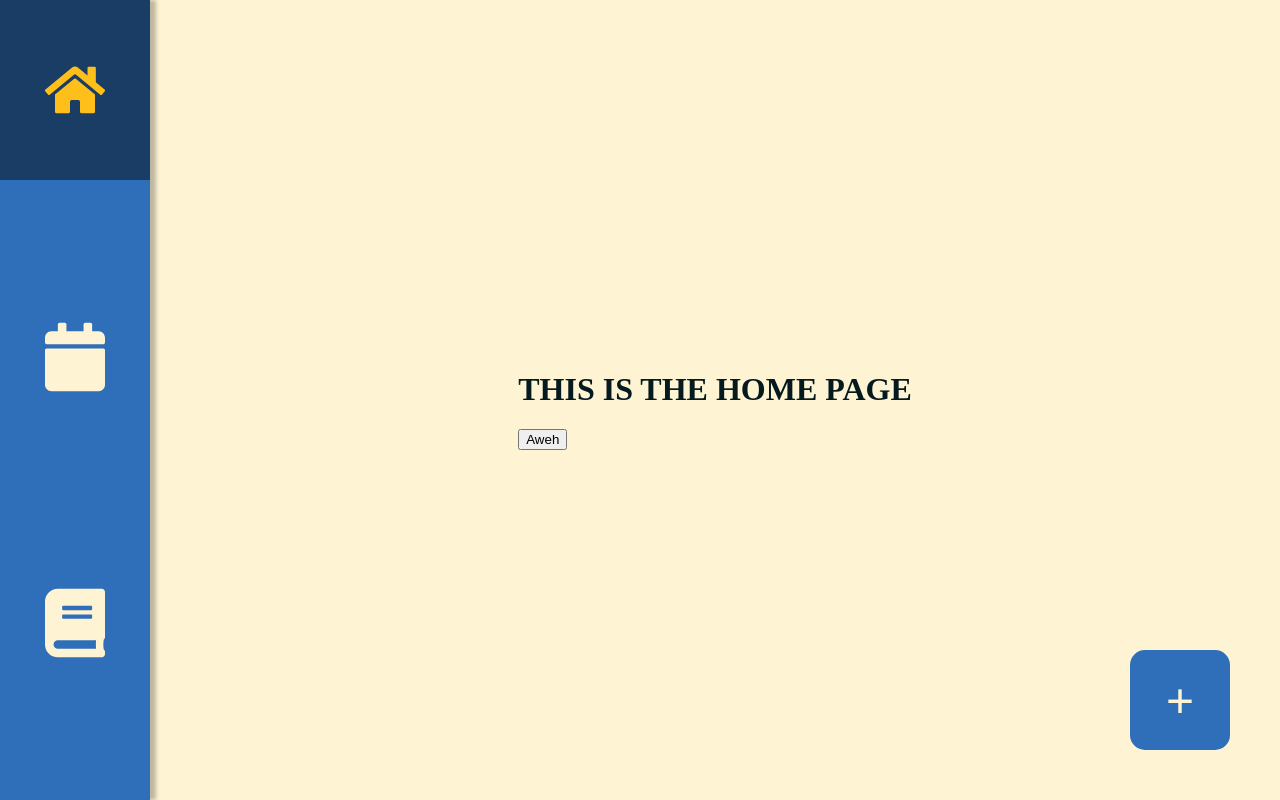
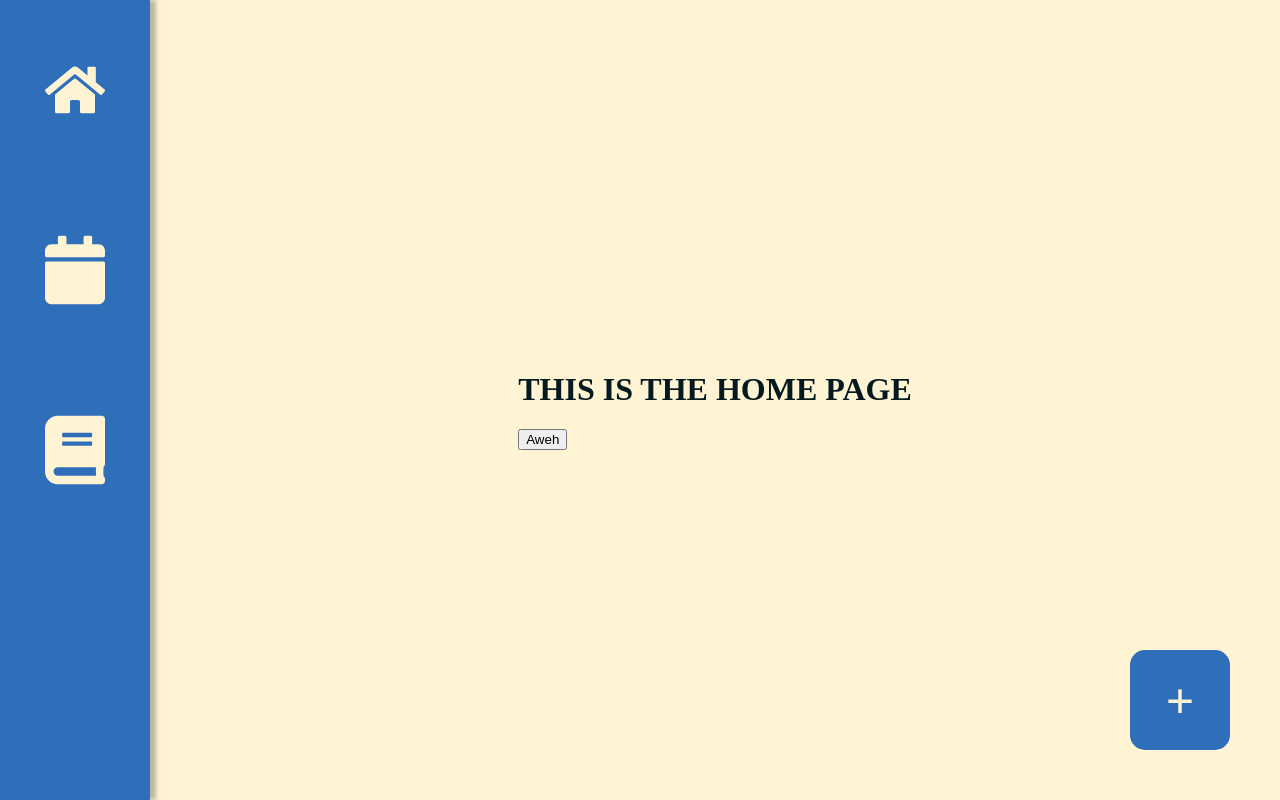
Before and after one commit to dnguyen130/stepahead, a React (Vite) app: page / in a window 1280 px wide. Built offline with nearby package versions, Linux system fonts and the light colour scheme.

Commit message:
async active button load

```diff
--- a/src/components/shared/navbarbutton/index.tsx
+++ b/src/components/shared/navbarbutton/index.tsx
@@ -1,8 +1,9 @@
-import { useEffect } from 'react'
-import { Link, useLocation } from 'react-router-dom'
+import { useEffect, useLayoutEffect } from 'react'
+import { useNavigate, useLocation } from 'react-router-dom'
 import { motion } from 'framer-motion'
 
 import { useTheme, usePage } from '@utils/provider'
+import styles from '@/styles/variables/export.module.scss'
 
 type NavbarProps = {
   icon: JSX.Element
@@ -16,11 +17,11 @@ export default function NavbarButton(fn: NavbarProps) {
   const location = useLocation().pathname
   //Remove leading slash from pathname
   const locationNoSlash = location.slice(1)
+  const navigate = useNavigate()
 
   //On startup, set active navbar button to current link
-  useEffect(() => {
+  useLayoutEffect(() => {
     if (locationNoSlash != page && location != '/') {
-      console.log(location)
       setPage(locationNoSlash)
       //If location is home aka /
     } else if (location == '/') {
@@ -30,35 +31,47 @@ export default function NavbarButton(fn: NavbarProps) {
     }
   }, [])
 
+  function navigatePage(link: string) {
+    navigate(link)
+    setPage(link)
+  }
+
+  const buttonVariants = {
+    inactiveButton: {
+      backgroundColor: styles.bg2light,
+      transition: { duration: 0.2 },
+    },
+    activeButton: {
+      backgroundColor: styles.buttonActiveLight,
+      transition: { duration: 0.2 },
+    },
+    inactiveIcon: {
+      color: styles.bglight,
+      transition: { duration: 0.2 },
+    },
+    activeIcon: {
+      color: styles.iconActiveLight,
+      transition: { duration: 0.2 },
+    },
+  }
+
   return (
-    <Link
-      to={{
-        pathname: fn.navLink,
-      }}
-      style={{
-        width: '100%',
-        height: '100%',
-      }}
-      onClick={() => setPage(fn.navLink)}
-    >
     <motion.button
       id="navbarbutton"
-        className={
-          fn.active
-            ? `navbarbutton-${theme} navbarbutton-active-${theme}`
-            : `navbarbutton-${theme}`
-        }
+      className={`navbarbutton-${theme}`}
+      onClick={() => navigatePage(fn.navLink)}
+      variants={buttonVariants}
+      initial={'inactiveButton'}
+      animate={fn.active ? 'activeButton' : 'inactiveButton'}
     >
       <motion.div
-          className={
-            fn.active
-              ? `navbaricon-${theme} navbaricon-active-${theme}`
-              : `navbaricon-${theme}`
-          }
+        className={`navbaricon-${theme}`}
+        variants={buttonVariants}
+        initial={'inactiveIcon'}
+        animate={fn.active ? 'activeIcon' : 'inactiveIcon'}
       >
         {fn.icon}
       </motion.div>
     </motion.button>
-    </Link>
   )
 }
--- /dev/null
+++ b/src/styles/variables/export.module.scss
@@ -0,0 +1,8 @@
+@import './general.scss';
+
+:export {
+  bgLight: $bglight;
+  bg2Light: $bg2light;
+  iconActiveLight: $iconactivelight;
+  buttonActiveLight: $buttonactivelight;
+}
--- a/src/styles/variables/general.scss
+++ b/src/styles/variables/general.scss
@@ -15,10 +15,3 @@ $mobilelarge: 600px;
 $tablet: 768px;
 $laptop: 992px;
 $desktop: 1200px;
-
-:export {
-  bgLight: $bglight;
-  bg2Light: $bg2light;
-  iconActiveLight: $iconactivelight;
-  buttonActiveLight: $buttonactivelight;
-}
```
Lines whose indentation alone changed are shown as unchanged.
